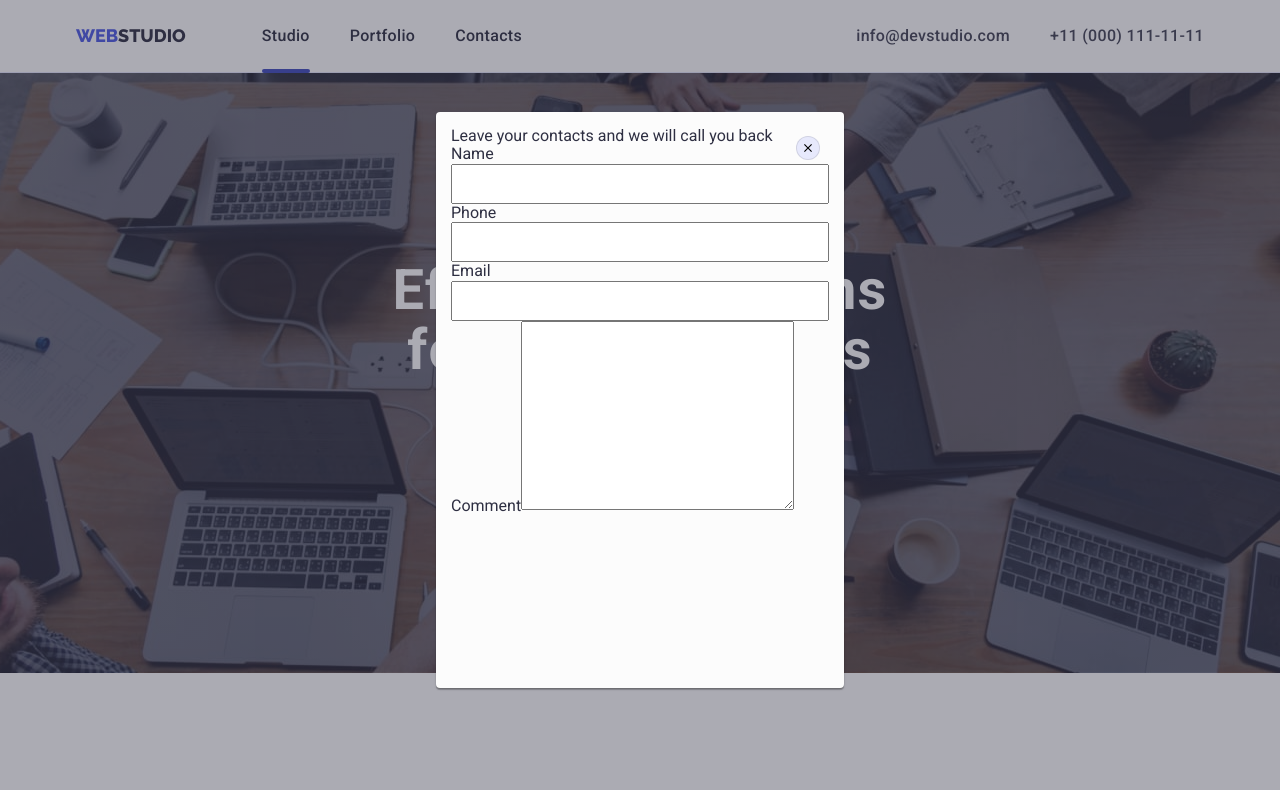
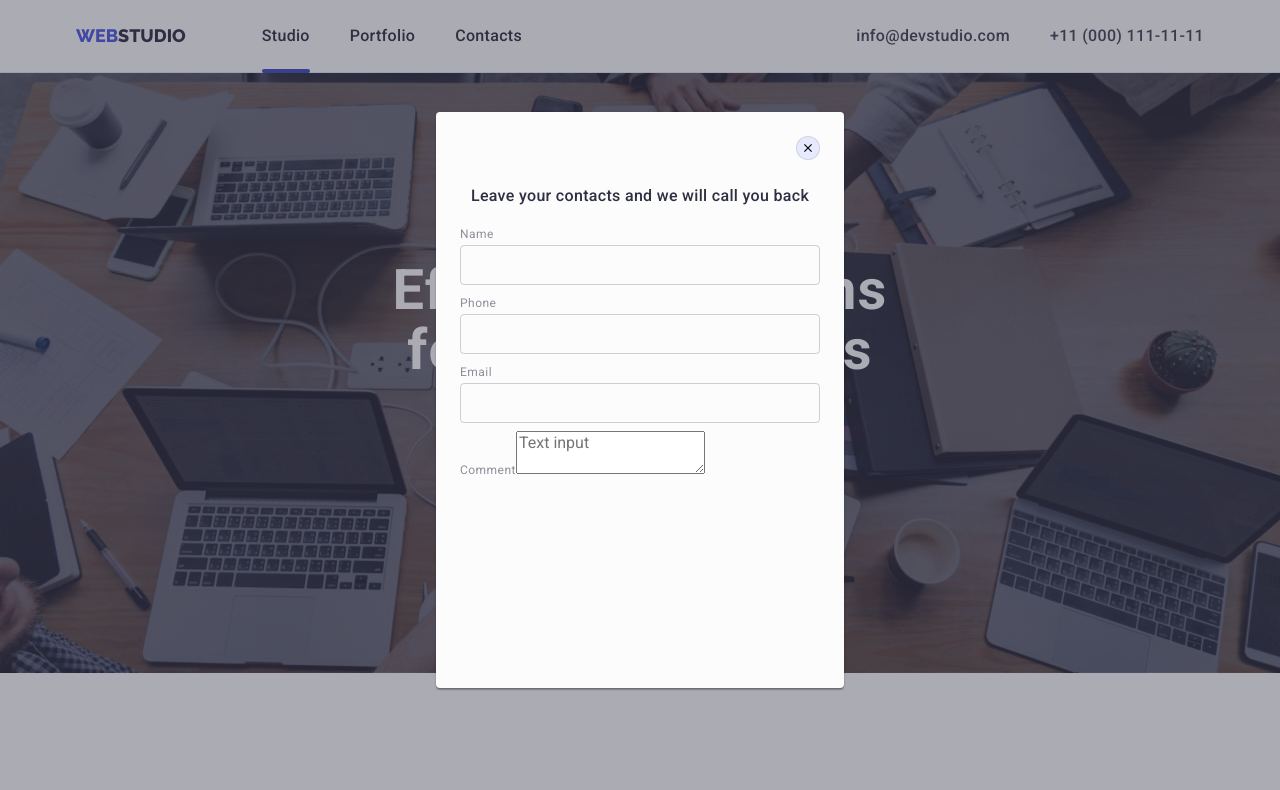
Before and after one commit to Oleksii-Melnyk-1993/goit-markup-hw-06, a plain HTML site: page index.html in a window 1280 px wide. Both pictures are taken after a click on the button "Order Service". Shown: the top 790 px of the page. Drawn offline with nearby package versions, Linux system fonts and the light colour scheme.

Commit message:
making modal input

```diff
--- a/css/styles.css
+++ b/css/styles.css
@@ -528,7 +528,7 @@ body {
     0px 2px 1px rgba(0, 0, 0, 0.2);
   border-radius: 4px;
   transition: transform var(--hover-transition);
-  padding: 15px;
+  padding: 24px;
 }
 .backdrop.is-hidden .modal {
   transform: translate(-50%, -50%) scale(0);
@@ -600,7 +600,32 @@ body {
 .subcribe-icon {
   fill: var(--font-white-color);
 }
+.modal-header {
+  font-weight: 500;
+  font-size: 16px;
+  line-height: 1.5;
+  text-align: center;
+  letter-spacing: 0.02em;
+  color: var(--primary-color);
+  margin-top: 48px;
+  margin-bottom: 16px;
+}
 .modal-input {
   width: 100%;
   height: 40px;
+  background: transparent;
+  outline: none;
+  margin-bottom: 8px;
+  border: 1px solid rgba(33, 33, 33, 0.2);
+  border-radius: 4px;
 }
+
+.input-text {
+  font-weight: 400;
+  font-size: 12px;
+  line-height: 1.17;
+  letter-spacing: 0.04em;
+  color: #8e8f99;
+  display: inline-block;
+  margin-bottom: 4px;
+}
--- a/index.html
+++ b/index.html
@@ -420,28 +420,32 @@
             <use href="./images/icons.svg#icon-close-black-18dp-2-1"></use>
           </svg>
         </button>
-        <p>Leave your contacts and we will call you back</p>
+        <p class="modal-header">
+          Leave your contacts and we will call you back
+        </p>
         <form>
-          <label for="user-name">Name</label>
+          <label for="user-name" class="modal-label"
+            ><span class="input-text">Name</span></label
+          >
           <input type="name" id="user-name" class="modal-input" />
-          <label for="user-phone">Phone</label
+          <label for="user-phone"><span class="input-text">Phone</span></label
           ><input
             type="tel"
             name="user-phone"
             id="user-phone"
             class="modal-input"
-          /><label for="user-email">Email</label
+          /><label for="user-email"><span class="input-text">Email</span></label
           ><input
             type="email"
             name="user-email"
             id="user-email"
             class="modal-input"
-          /><label for="user-comment">Comment</label
+          /><label for="user-comment"
+            ><span class="input-text">Comment</span></label
           ><textarea
             name="user-comment"
             id="user-comment"
-            cols="30"
-            rows="10"
+            placeholder="Text input"
           ></textarea>
         </form>
       </div>
```
